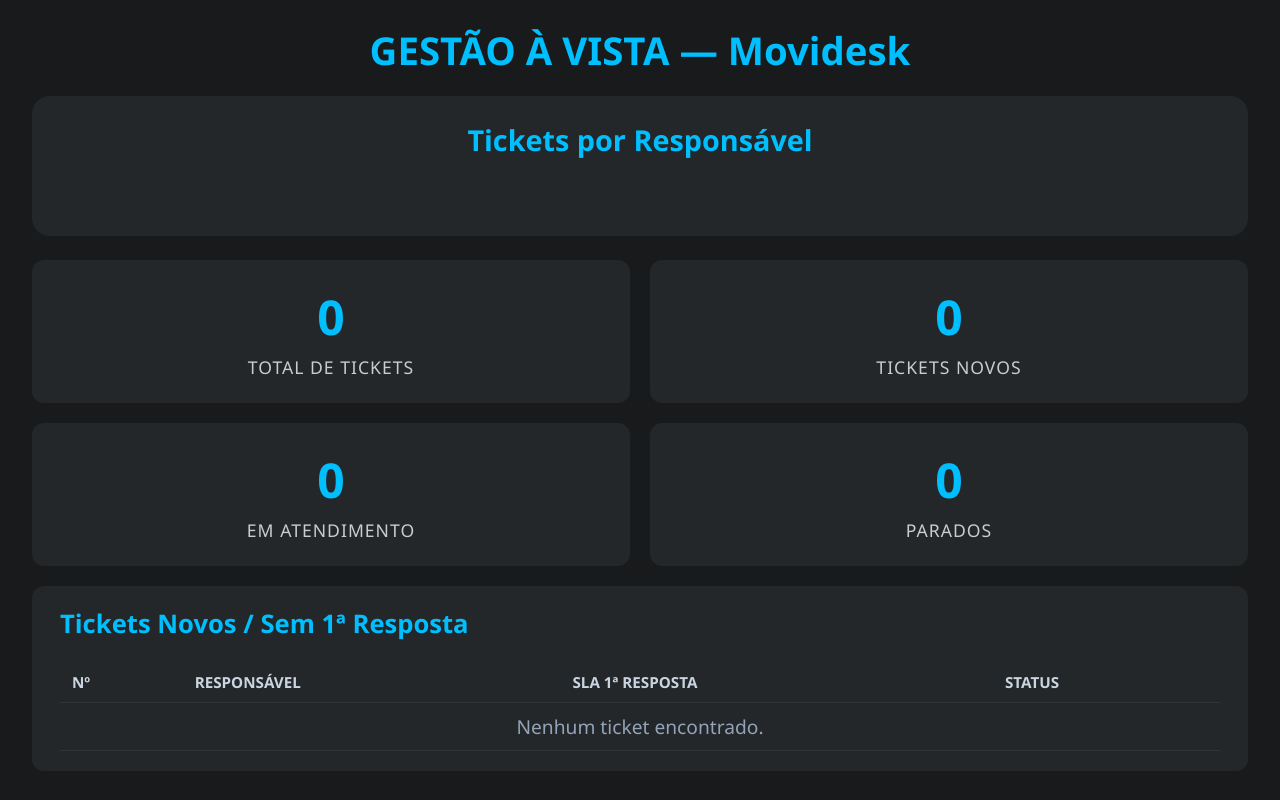
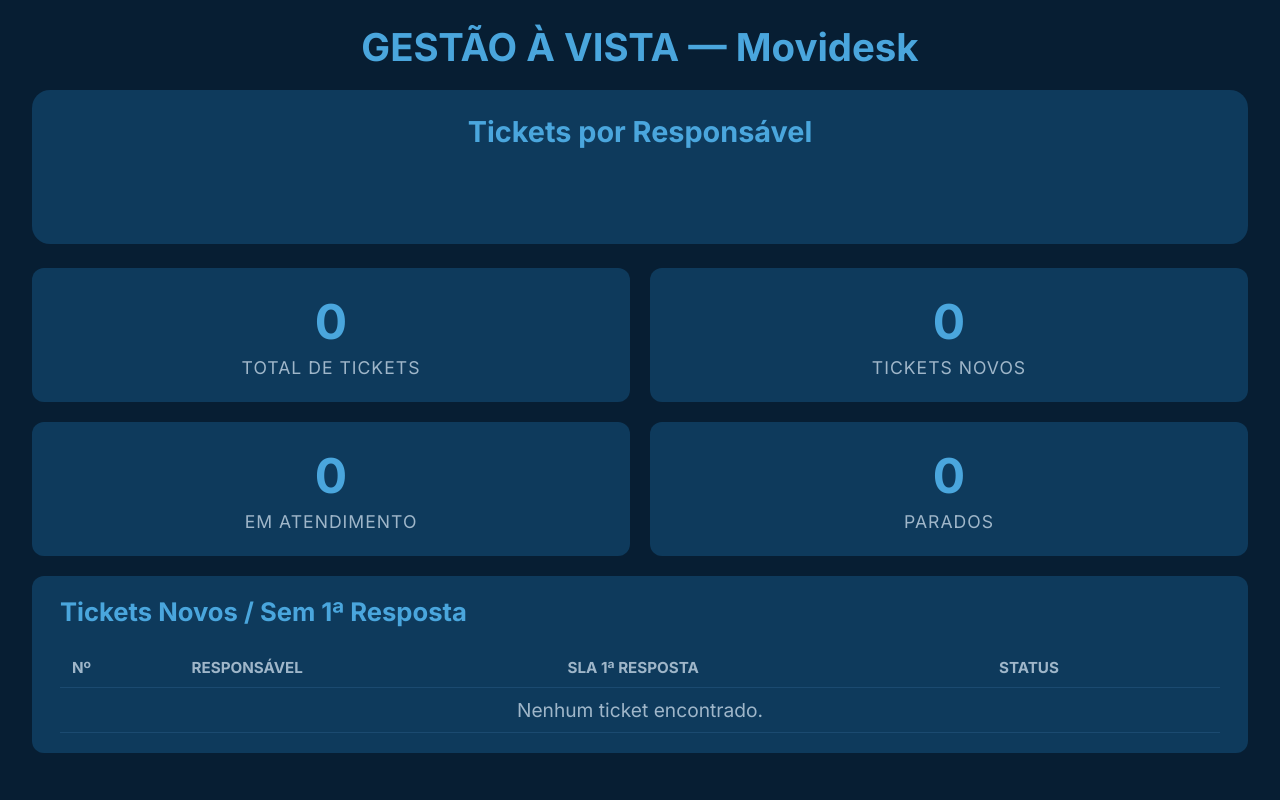
Before and after one commit to devops-rede-damas/gestao_a_vista, a Flask app: page /gv_movidesk in a window 1280 px wide. Run offline with Flask 3, Linux system fonts and the light colour scheme; data that the repository does not hold is empty.

Commit message:
style(identidade Damas): tema navy Rede Damas e fonte Inter

```diff
--- a/templates/gta.html
+++ b/templates/gta.html
@@ -4,20 +4,39 @@
     <meta charset="UTF-8">
     <meta name="viewport" content="width=device-width, initial-scale=1.0">
     <title>Movidesk Tickets</title>
+    <link rel="preconnect" href="https://fonts.googleapis.com">
+    <link rel="preconnect" href="https://fonts.gstatic.com" crossorigin>
+    <link href="https://fonts.googleapis.com/css2?family=Inter:wght@400;500;600;700;800&display=swap" rel="stylesheet">
     <style>
+        :root {
+            /* Identidade Rede Damas — tema escuro institucional */
+            --rd-bg: #071e33;          /* fundo navy institucional */
+            --rd-panel: #0e3a5c;       /* painéis */
+            --rd-panel-alt: #0c3352;   /* linhas alternadas do ranking */
+            --rd-border: #1b4a70;      /* bordas/linhas */
+            --rd-accent: #4aa6dd;      /* azul da marca, legível no escuro (títulos/KPIs) */
+            --rd-bar: #0c77ad;         /* barras do ranking */
+            --rd-count: #ffa600;       /* contagem do pódio (refinado na Etapa 4) */
+            --rd-text: #eaf2f8;        /* texto principal */
+            --rd-text-dim: #9fb6c9;    /* texto secundário */
+            --rd-grad-a: #144272;      /* gradiente do cabeçalho (Etapa 3) */
+            --rd-grad-b: #1a5a9f;
+            --rd-orange: #f97316;      /* acento (Etapa 4) */
+        }
+
         * { box-sizing: border-box; }
         body {
-            font-family: 'Segoe UI', Arial, sans-serif;
+            font-family: "Inter", 'Segoe UI', Roboto, Arial, sans-serif;
             margin: 0;
             padding: 24px 32px;
-            background: #181a1b;
-            color: #f1f1f1;
+            background: var(--rd-bg);
+            color: var(--rd-text);
             min-height: 100vh;
             display: flex;
             flex-direction: column;
             font-size: 1.2rem;
         }
-        h1 { text-align: center; margin: 0 0 20px; color: #00bfff; font-size: 2.4rem; flex-shrink: 0; }
+        h1 { text-align: center; margin: 0 0 20px; color: var(--rd-accent); font-size: 2.4rem; flex-shrink: 0; }
 
         /* Aviso de dados desatualizados */
         .stale-banner { display: none; background: #7c2d12; color: #fed7aa; border: 1px solid #ea580c; border-radius: 8px; padding: 12px 18px; margin: 0 auto 16px; max-width: 1700px; width: 100%; font-weight: bold; }
@@ -31,17 +50,17 @@
 
         /* KPIs (grade 2x2) */
         #kpis { display: grid; grid-template-columns: 1fr 1fr; grid-template-rows: 1fr 1fr; gap: 20px; }
-        .kpi { background: #23272a; border-radius: 12px; padding: 24px 28px; text-align: center; display: flex; flex-direction: column; align-items: center; justify-content: center; }
-        .kpi-value { font-size: 3rem; font-weight: bold; color: #00bfff; }
-        .kpi-label { font-size: 1.1rem; color: #ccc; margin-top: 6px; text-transform: uppercase; letter-spacing: 1px; }
+        .kpi { background: var(--rd-panel); border-radius: 12px; padding: 24px 28px; text-align: center; display: flex; flex-direction: column; align-items: center; justify-content: center; }
+        .kpi-value { font-size: 3rem; font-weight: bold; color: var(--rd-accent); }
+        .kpi-label { font-size: 1.1rem; color: var(--rd-text-dim); margin-top: 6px; text-transform: uppercase; letter-spacing: 1px; }
 
         /* Tabela de tickets */
-        #tickets-table-container { background: #23272a; border-radius: 12px; padding: 20px 28px; }
-        #tickets-table-container h2 { color: #00bfff; margin-top: 0; font-size: 1.6rem; }
+        #tickets-table-container { background: var(--rd-panel); border-radius: 12px; padding: 20px 28px; }
+        #tickets-table-container h2 { color: var(--rd-accent); margin-top: 0; font-size: 1.6rem; }
         table { width: 100%; border-collapse: collapse; }
-        th, td { text-align: left; padding: 10px 12px; border-bottom: 1px solid #333; }
-        th { color: #cbd5e1; font-size: 0.95rem; text-transform: uppercase; }
-        td.empty { text-align: center; color: #94a3b8; }
+        th, td { text-align: left; padding: 10px 12px; border-bottom: 1px solid var(--rd-border); }
+        th { color: var(--rd-text-dim); font-size: 0.95rem; text-transform: uppercase; }
+        td.empty { text-align: center; color: var(--rd-text-dim); }
 
         /* Status de SLA (cores por significado) */
         .sla-avencer { color: #ffa600; font-weight: bold; }
@@ -49,23 +68,23 @@
         .sla-novo { color: #93c5fd; font-weight: bold; }
 
         /* Ranking de responsáveis (painel esquerdo) */
-        #owner-rank-container { background: #23272a; border-radius: 18px; padding: 24px 20px; flex: 1; display: flex; flex-direction: column; overflow: hidden; }
-        .owner-rank-title { color: #00bfff; font-size: 1.8rem; margin: 0 0 20px; text-align: center; }
+        #owner-rank-container { background: var(--rd-panel); border-radius: 18px; padding: 24px 20px; flex: 1; display: flex; flex-direction: column; overflow: hidden; }
+        .owner-rank-title { color: var(--rd-accent); font-size: 1.8rem; margin: 0 0 20px; text-align: center; }
         .owner-rank-podium { display: flex; justify-content: center; align-items: flex-end; gap: 40px; margin-bottom: 28px; }
         .owner-rank-podium-item { display: flex; flex-direction: column; align-items: center; }
-        .owner-rank-podium-avatar { width: 84px; height: 84px; border-radius: 50%; object-fit: cover; border: 4px solid #00bfff; }
+        .owner-rank-podium-avatar { width: 84px; height: 84px; border-radius: 50%; object-fit: cover; border: 4px solid var(--rd-accent); }
         .owner-rank-podium-name { margin-top: 10px; font-weight: bold; font-size: 1.1rem; }
-        .owner-rank-podium-count { color: #ffa600; font-size: 1.3rem; font-weight: bold; }
+        .owner-rank-podium-count { color: var(--rd-count); font-size: 1.3rem; font-weight: bold; }
         #carousel-table-container { flex: 1; overflow-y: auto; }
         .owner-rank-list { width: 100%; border-collapse: collapse; }
-        .owner-rank-list th, .owner-rank-list td { color: #f1f1f1; font-size: 1.15rem; padding: 10px 8px; }
-        .owner-rank-list tr:nth-child(odd) { background: #22242a; }
+        .owner-rank-list th, .owner-rank-list td { color: var(--rd-text); font-size: 1.15rem; padding: 10px 8px; }
+        .owner-rank-list tr:nth-child(odd) { background: var(--rd-panel-alt); }
         .owner-rank-list .owner-cell { display: flex; align-items: center; gap: 10px; }
-        .owner-rank-list-avatar { width: 40px; height: 40px; border-radius: 50%; object-fit: cover; background: #181a1b; }
+        .owner-rank-list-avatar { width: 40px; height: 40px; border-radius: 50%; object-fit: cover; background: var(--rd-bg); }
         .bar-wrap { display: flex; align-items: center; }
-        .bar { background: #0ea5e9; height: 20px; border-radius: 8px; min-width: 10px; max-width: 100%; transition: width 0.5s; }
-        .bar-count { font-weight: bold; color: #f1f1f1; margin-left: 8px; white-space: nowrap; }
-        .carousel-page { text-align: center; margin-top: 10px; color: #ccc; }
+        .bar { background: var(--rd-bar); height: 20px; border-radius: 8px; min-width: 10px; max-width: 100%; transition: width 0.5s; }
+        .bar-count { font-weight: bold; color: var(--rd-text); margin-left: 8px; white-space: nowrap; }
+        .carousel-page { text-align: center; margin-top: 10px; color: var(--rd-text-dim); }
 
         /* Responsividade (telas menores que a TV) */
         @media (max-width: 1400px) {
```
